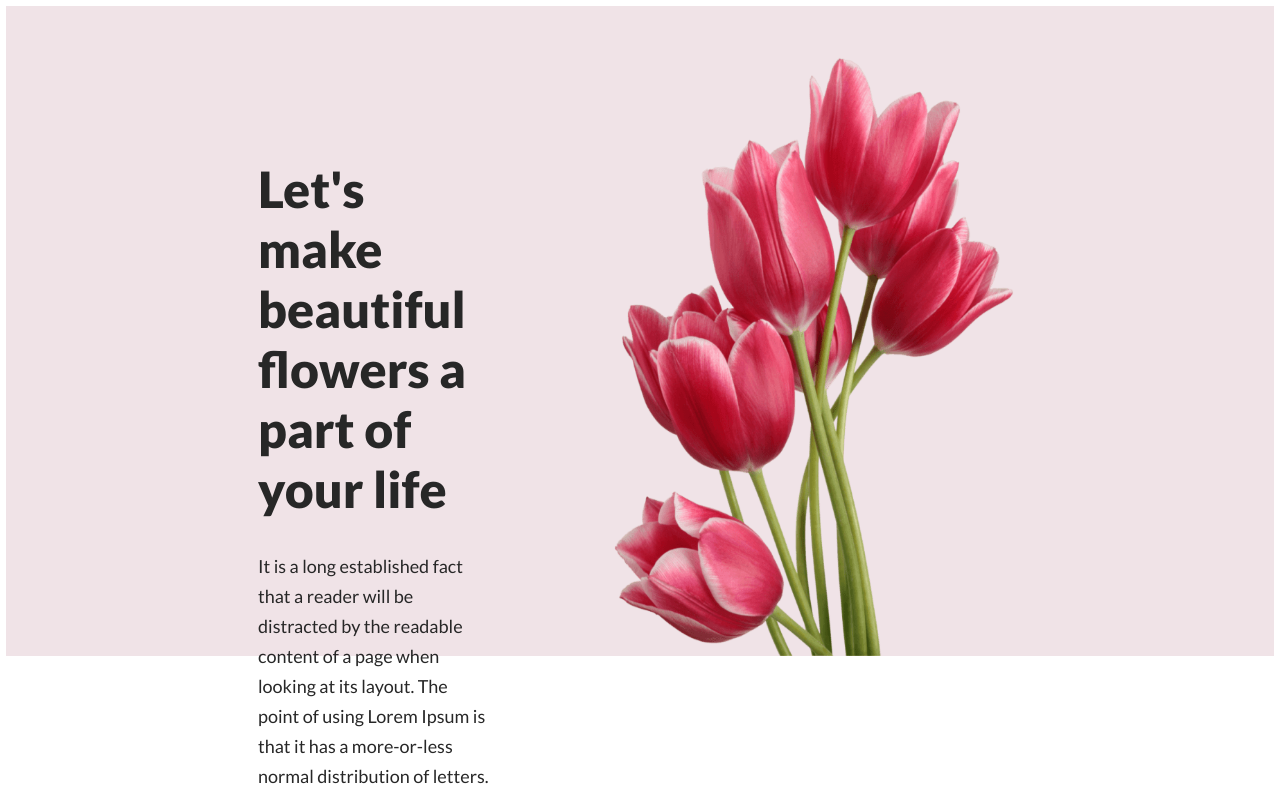
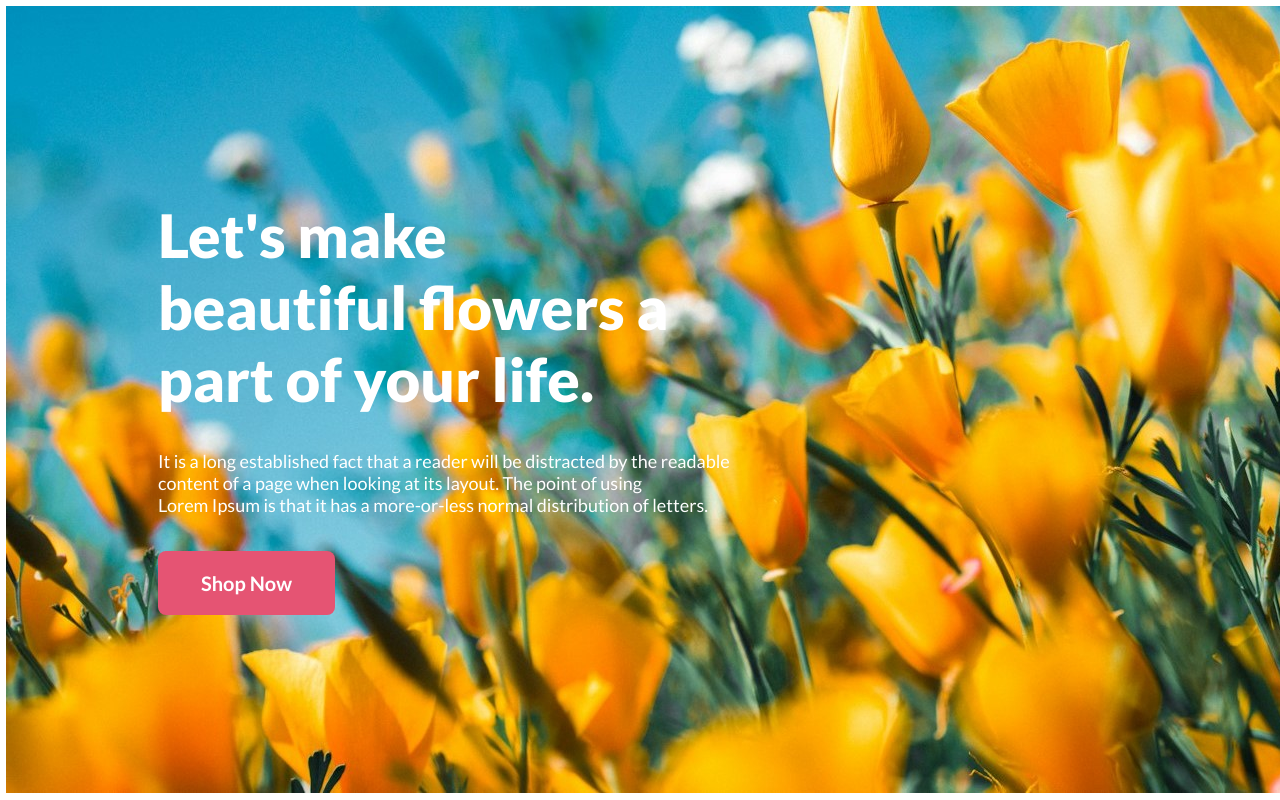
Before and after one commit to Rukunuzzaman680/flower-shop-assignment-main, a plain HTML site: page index.html in a window 1280 px wide. Shown: the top 800 px of the page. Drawn offline with Linux system fonts and the light colour scheme.

Commit message:
second commit

```diff
--- a/index.html
+++ b/index.html
@@ -9,6 +9,15 @@
 </head>
 
 <body>
+  <section class="first">
+    <h1>Let's make <br>beautiful flowers a <br>part of your life.</h1>
+    <p>It is a long established fact that a reader will be distracted by the readable <br>content of a page when
+      looking at
+      its
+      layout. The point of using <br>Lorem Ipsum is that it has a more-or-less normal distribution of letters.</p>
+    <button>Shop Now</button>
+
+  </section>
   <!-- header part -->
   <header class="header">
     <div>
@@ -50,6 +59,7 @@
     </div>
   </section>
 
+  <!-- details -->
   <section class="details">
     <div>
       <img src="images/Group 57.png" alt="">
@@ -65,6 +75,7 @@
     </div>
   </section>
 
+  <!-- hot deal -->
   <section class="discount">
     <div>
       <h1>Hot Deal ! Sale Up To 25% <span>Off</span></h1>
@@ -77,6 +88,7 @@
     <img src="images/pngwing 8.png" alt="">
   </section>
 
+  <!-- great deals -->
   <section class="background">
     <div class="coupon">
       <h1>Get The Latest Deals</h1>
--- a/style.css
+++ b/style.css
@@ -3,6 +3,39 @@
 * {
   margin: 3px 2px;
   padding: 0px;
+}
+
+.first {
+  padding: 190px 0px 60px 150px;
+  width: 100%;
+  height: 600px;
+  background-image: url(images/flower1.jpg);
+  background-repeat: no-repeat;
+}
+.first h1 {
+  font-size: 60px;
+  color: #ffffff;
+  font-weight: 800;
+  font-family: 'Lato';
+  margin-bottom: 35px;
+}
+.first p {
+  font-size: 18px;
+  color: #ffffff;
+  font-weight: 400;
+  font-family: 'Lato';
+  margin-bottom: 32px;
+}
+.first button {
+  width: 177px;
+  height: 64px;
+  border-radius: 8px;
+  background-color: #e55473;
+  font-size: 20px;
+  color: #ffffff;
+  font-weight: 700;
+  font-family: 'Lato';
+  border: none;
 }
 
 header {
```
Also changed, not shown: images/flower1.jpg (added).
